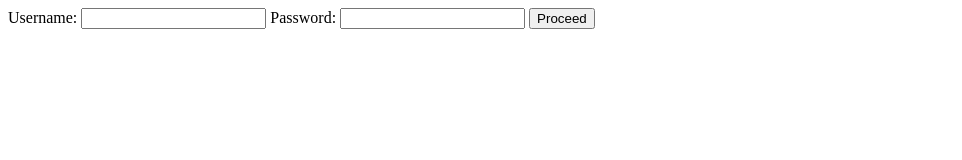
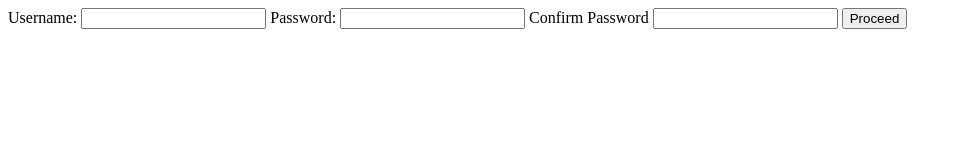
Before and after one commit to marcjerome/cpmsci117-web-development, a plain HTML site: page register.html in a window 1280 px wide. Shown: the whole page, without its empty margins (0-962 px from the left). Drawn offline with Linux system fonts and the light colour scheme.

Commit message:
Added confirm password for register page

```diff
--- a/register.html
+++ b/register.html
@@ -8,6 +8,8 @@
             <input type="text" name="username">
             <label for="password">Password:</label>
             <input type="password" name="passowrd">
+	    <label for="confirm_password">Confirm Password</label>
+	    <input type="password" name="confirm_password">
             <input type="submit" value="Proceed">
         </form>
     </body>
```
